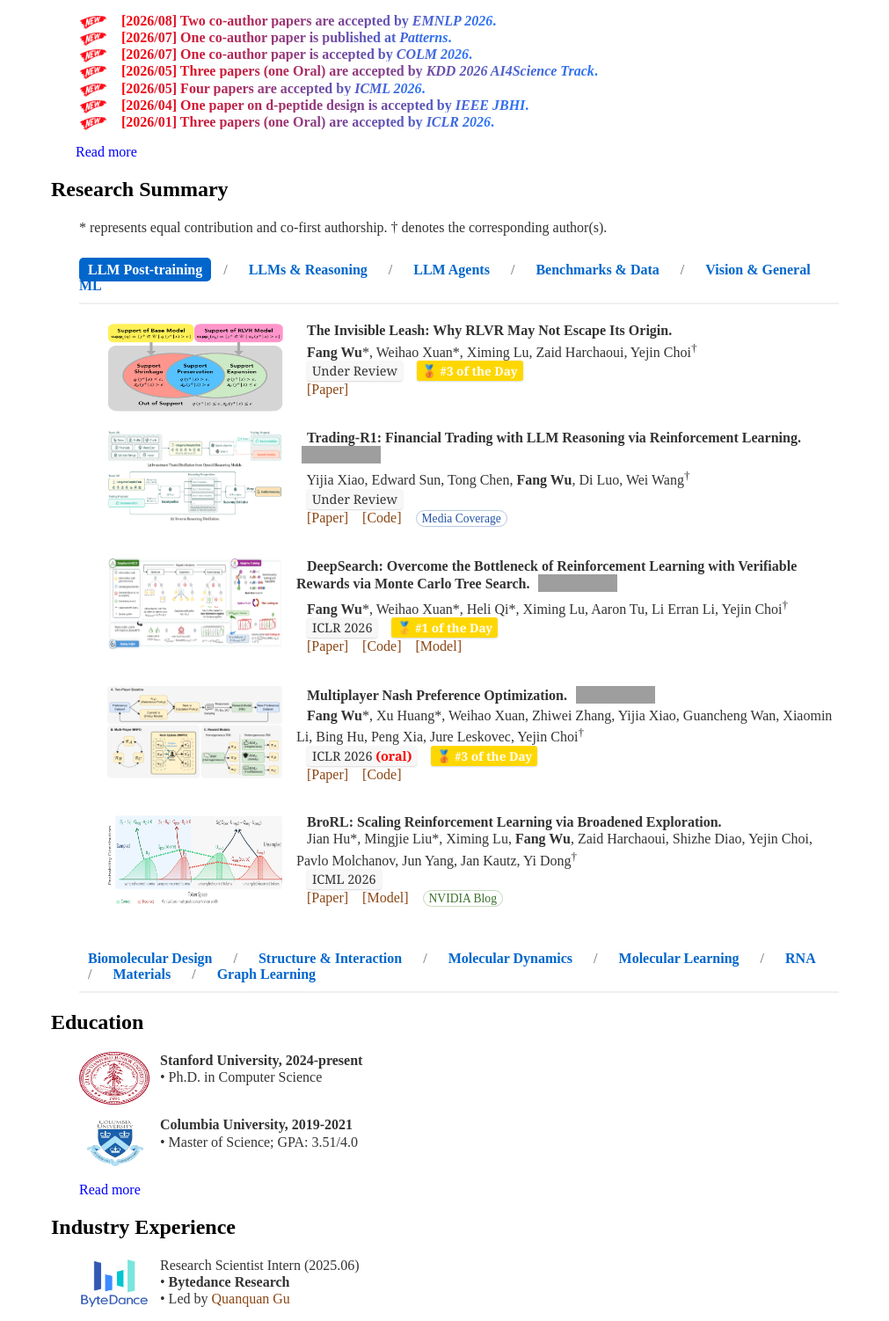
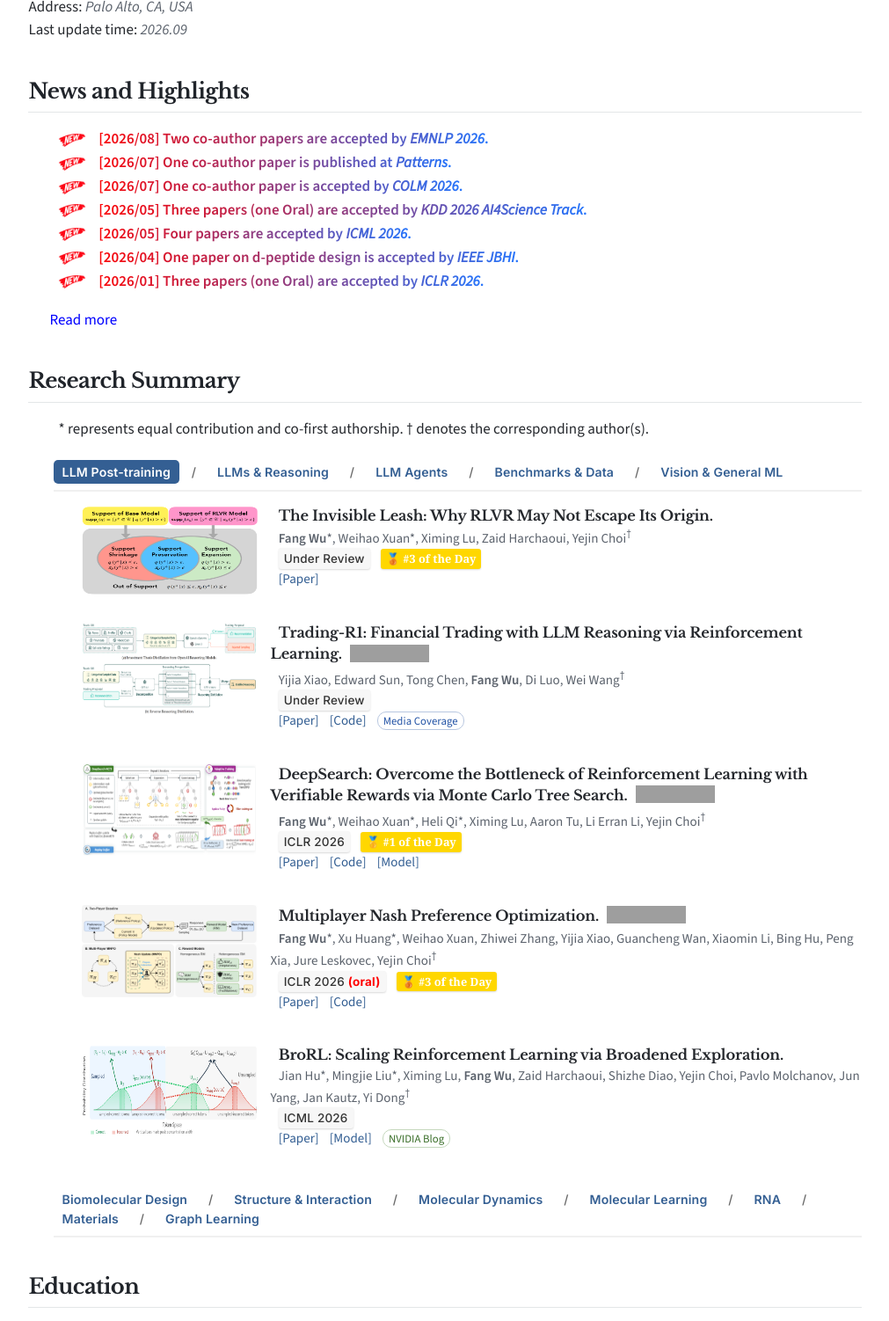
Before and after one commit to smiles724/smiles724.github.io, a Jekyll site: the page built from index.html, in a window 1280 px wide, cut to the strip 408-1910 px from the top of the page. Shown: the whole strip at 88% size, without its empty margins (134-1145 px from the left). Built offline with Jekyll 4.4.1, drawn with Linux system fonts in a browser that asks for light colours; nearby versions of some CDN libraries; a style sheet for code colours, icons or effects is not loaded; some of the changed text lies outside the part shown; grey boxes are pictures that could not be loaded.

Commit message:
Refresh typography and page spacing
Co-authored-by: Cursor <cursoragent@cursor.com>

```diff
--- a/_layouts/default.html
+++ b/_layouts/default.html
@@ -4,21 +4,24 @@
 	<meta charset="utf-8">
 	<meta name="viewport" content="width=device-width, initial-scale=1">
 	<title>{{ page.title }}</title>
+	<link rel="preconnect" href="https://fonts.googleapis.com">
+	<link rel="preconnect" href="https://fonts.gstatic.com" crossorigin>
+	<link href="https://fonts.googleapis.com/css2?family=Inter:wght@500;600;700&family=Libre+Baskerville:wght@400;700&family=Source+Sans+3:ital,wght@0,400;0,600;1,400&display=swap" rel="stylesheet">
 	<link rel="stylesheet" href="/css/main.css">
 	<link rel="stylesheet" href="https://cdn.jsdelivr.net/npm/academicons@1.9.1/css/academicons.min.css">
 	<link rel="stylesheet" href="https://use.fontawesome.com/releases/v5.3.1/css/all.css" integrity="sha384-mzrmE5qonljUremFsqc01SB46JvROS7bZs3IO2EmfFsd15uHvIt+Y8vEf7N7fWAU" crossorigin="anonymous">
 	<style>
 		.filter-container {
-			margin: 20px 0;
-			padding: 10px 0;
+			margin: 14px 0;
+			padding: 8px 0;
 			border-bottom: 2px solid #f0f0f0;
 		}
 
 		.filter-link {
-			color: #0066cc;
+			color: var(--accent);
 			text-decoration: none;
 			cursor: pointer;
-			font-weight: bold;
+			font-weight: 600;
 			padding: 5px 10px;
 			border-radius: 5px;
 			transition: background-color 0.3s;
@@ -29,7 +32,7 @@
 		}
 
 		.filter-link.active {
-			background-color: #0066cc;
+			background-color: var(--accent);
 			color: white;
 		}
 
@@ -39,7 +42,7 @@
 		}
 
 		.topic-section {
-			margin: 20px 0;
+			margin: 14px 0;
 		}
 
 		.topic-section.hidden {
@@ -65,7 +68,7 @@
 			box-shadow: 0 1px 2px rgba(0, 0, 0, 0.15);
 			font-weight: normal;
 			font-size: 0.9em;
-			font-family: Georgia, "Times New Roman", serif;
+			font-family: var(--font-ui);
 		}
 
 		.badge {
@@ -79,7 +82,7 @@
 			font-weight: bold;
 			font-size: 0.75em;
 			text-shadow: 1px 1px 2px rgba(0, 0, 0, 0.3);
-			font-family: Georgia, "Times New Roman", serif;
+			font-family: var(--font-ui);
 		}
 	</style>
 </head>
--- a/css/main.css
+++ b/css/main.css
@@ -1,12 +1,35 @@
+:root {
+    --font-body: "Source Sans 3", "Segoe UI", Arial, sans-serif;
+    --font-display: "Libre Baskerville", Georgia, "Times New Roman", serif;
+    --font-ui: "Inter", "Segoe UI", Arial, sans-serif;
+    --ink: #25282d;
+    --muted-ink: #5b626c;
+    --accent: #345f93;
+    --accent-hover: #8b3f32;
+    --rule: #e3e6e8;
+}
+
 body {
-    margin: 60px auto;
-    width: 70%;
+    margin: 52px auto;
+    width: min(74%, 1080px);
+    color: var(--ink);
+    font-family: var(--font-body);
+    font-size: 17px;
+    font-weight: 400;
+    line-height: 1.58;
+    letter-spacing: 0.002em;
+    text-rendering: optimizeLegibility;
+    -webkit-font-smoothing: antialiased;
 }
+
 nav ul, footer ul {
-    font-family:'Helvetica', 'Arial', 'Sans-Serif';
-    padding: 10px;
+    font-family: var(--font-ui);
+    padding: 10px 0;
     list-style: none;
-    font-weight: bold;
+    font-size: 0.82rem;
+    font-weight: 650;
+    letter-spacing: 0.075em;
+    text-transform: uppercase;
 }
 nav ul li, footer ul li {
     display: inline;
@@ -14,22 +37,54 @@ nav ul li, footer ul li {
 }
 a {
     text-decoration: none;
-    color: #8B4513;
+    color: var(--accent);
+    text-underline-offset: 0.16em;
+    transition: color 160ms ease;
 }
 a:hover {
     text-decoration: underline;
+    color: var(--accent-hover);
+}
+h1, h2, h3 {
+    color: #20242a;
+    font-family: var(--font-display);
+    font-weight: 700;
+    letter-spacing: -0.025em;
 }
 h1 {
-    font-size: 2em;
-    font-family:'Helvetica', 'Arial', 'Sans-Serif';
+    font-size: 2.15em;
+}
+h2 {
+    margin-top: 1.7em;
+    margin-bottom: 0.65em;
+    padding-bottom: 0.28em;
+    border-bottom: 1px solid var(--rule);
+    font-size: 1.42em;
+    line-height: 1.3;
+}
+.blurb > h2:first-child {
+    margin-top: 0.75em;
+    border-bottom: 0;
+    font-size: clamp(1.7rem, 3vw, 2.2rem);
+}
+h3 {
+    font-size: 1.15em;
 }
 p {
     font-size: 1em;
-    line-height: 1.2em;
-    color: #333;
+    line-height: 1.58;
+    color: var(--ink);
+}
+strong, b {
+    font-weight: 650;
+}
+em {
+    color: var(--muted-ink);
 }
 footer {
-    border-top: 1px solid #d5d5d5;
+    margin-top: 3.5rem;
+    border-top: 1px solid var(--rule);
+    color: var(--muted-ink);
     font-size: 0.8em;
 }
 
@@ -55,3 +110,74 @@ ul.posts li {
     list-style-type: none;
 }
 #more {display: none;}
+
+.filter-container,
+.filter-link,
+.conference-tag,
+.badge {
+    font-family: var(--font-ui);
+}
+
+.filter-container {
+    font-size: 0.88rem;
+    letter-spacing: 0.01em;
+}
+
+.topic-section > p {
+    color: var(--muted-ink);
+    font-size: 0.94rem;
+    line-height: 1.48;
+}
+
+.topic-section > p > b:first-of-type {
+    color: var(--ink);
+    font-family: var(--font-display);
+    font-size: 1.02rem;
+    font-weight: 700;
+    line-height: 1.5;
+    letter-spacing: -0.012em;
+}
+
+.conference-tag,
+.badge {
+    letter-spacing: 0.015em;
+}
+
+.badge.badge-journal {
+    background: linear-gradient(135deg, #347f7a, #62a69f);
+    box-shadow: 0 3px 6px rgba(38, 100, 95, 0.2);
+}
+
+.badge.badge-teaching {
+    background: linear-gradient(135deg, #5367a7, #7989bf);
+    box-shadow: 0 3px 6px rgba(65, 80, 139, 0.2);
+}
+
+.education-period {
+    display: inline-block;
+    margin: 0.12rem 0 0.18rem;
+    color: #68717c;
+    font-family: var(--font-ui);
+    font-size: 0.76rem;
+    font-weight: 600;
+    line-height: 1.2;
+    letter-spacing: 0.055em;
+    text-transform: uppercase;
+}
+
+@media (max-width: 820px) {
+    body {
+        width: auto;
+        margin: 28px 22px;
+        font-size: 16px;
+    }
+
+    nav ul li, footer ul li {
+        display: inline-block;
+        margin: 0 18px 8px 0;
+    }
+
+    h2 {
+        margin-top: 1.55em;
+    }
+}
--- a/index.html
+++ b/index.html
@@ -135,7 +135,8 @@ title: Fang WU
 	<h2><a name="edu"></a>Education</h2>
 		<p style="margin-left: 2em;">
 			<img src="img/stanford.png" style="float: left;" width="80" height="60"/>
-			&nbsp;&nbsp; <b>Stanford University, 2024-present</b><br>
+			&nbsp;&nbsp; <b>Stanford University</b><br>
+			&nbsp;&nbsp; <span class="education-period">2024 — Present</span><br>
 			&nbsp;&nbsp; &bull; Ph.D. in Computer Science<br>
 			<!-- &nbsp;&nbsp; &bull; GPA: /4.0 <br> -->
 			<br>
@@ -143,7 +144,8 @@ title: Fang WU
 
 		<p style="margin-left: 2em;">
 			<img src="img/columbia.jpg" style="float: left;" width="80" height="60"/>
-			&nbsp;&nbsp; <b>Columbia University, 2019-2021</b><br>
+			&nbsp;&nbsp; <b>Columbia University</b><br>
+			&nbsp;&nbsp; <span class="education-period">2019 — 2021</span><br>
 			&nbsp;&nbsp; &bull; Master of Science; GPA: 3.51/4.0<br>
 			<br>
 		</p>
@@ -151,7 +153,8 @@ title: Fang WU
 		<p style="margin-left: 2em;">
 			<span id="more2" style="display: none;">
 			<img src="img/cufe.png" style="float: left;" width="80" height="60"/>
-			&nbsp;&nbsp; <b>Central University of Economics and Finance, 2015-2019 </b><br>
+			&nbsp;&nbsp; <b>Central University of Economics and Finance</b><br>
+			&nbsp;&nbsp; <span class="education-period">2015 — 2019</span><br>
 			&nbsp;&nbsp; &bull; Bachelor of Science; GPA: 3.85/4.0<br>
 			</span>
 		</p>
@@ -254,21 +257,21 @@ title: Fang WU
 
     <p>
         <span style="text-indent: 2em; display: inline-block;"><strong>Journal Reviewer</strong>:</span>
-        <span class="badge">Advanced Science</span>,
-        <span class="badge">Patterns</span>,
-        <span class="badge">Cell Reports Physical Science</span>,
-        <span class="badge">Scientific Reports</span>,
-        <span class="badge">IEEE TNNLS</span>,
-        <span class="badge">TMLR</span>,
-        <span class="badge">Bioinformatics</span>,
-        <span class="badge">WIREs Computational Molecular Science</span>,
-        <span class="badge">Discovery Artificial Intelligence</span>,
-        <span class="badge">ACM TKDD</span>
+        <span class="badge badge-journal">Advanced Science</span>,
+        <span class="badge badge-journal">Patterns</span>,
+        <span class="badge badge-journal">Cell Reports Physical Science</span>,
+        <span class="badge badge-journal">Scientific Reports</span>,
+        <span class="badge badge-journal">IEEE TNNLS</span>,
+        <span class="badge badge-journal">TMLR</span>,
+        <span class="badge badge-journal">Bioinformatics</span>,
+        <span class="badge badge-journal">WIREs Computational Molecular Science</span>,
+        <span class="badge badge-journal">Discovery Artificial Intelligence</span>,
+        <span class="badge badge-journal">ACM TKDD</span>
     </p>
 
     <p>
         <span style="text-indent: 2em; display: inline-block;"><strong>Teaching</strong>:</span>
-        <span class="badge">CS224N: Natural Language Processing with Deep Learning (Winter 2024, Winter 2025)</span>
+        <span class="badge badge-teaching">CS224N: Natural Language Processing with Deep Learning (Winter 2024, Winter 2025)</span>
     </p>
 
 <!--	<h2><a name="honors"></a>Honors and Awards</h2>-->
```
